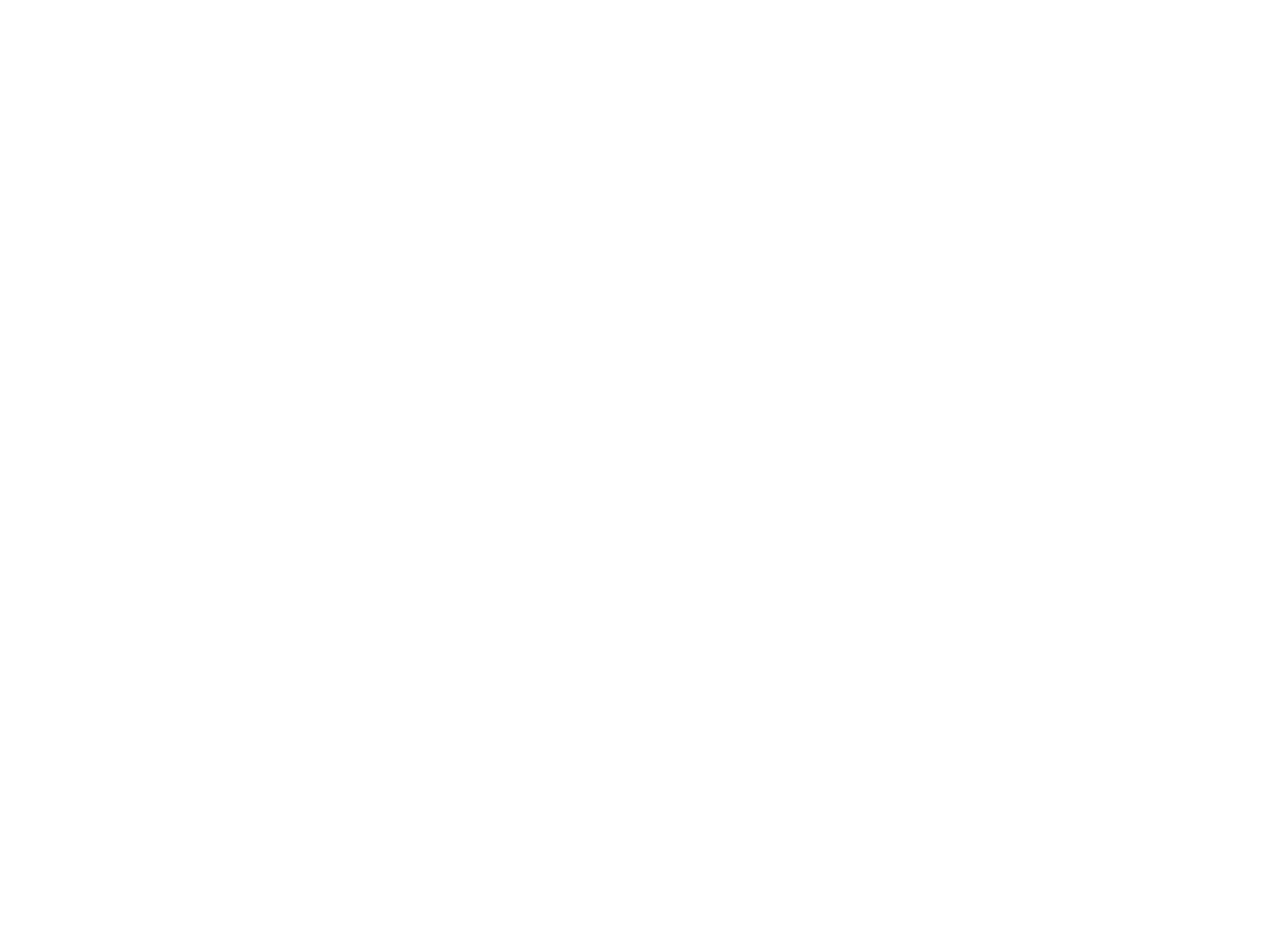
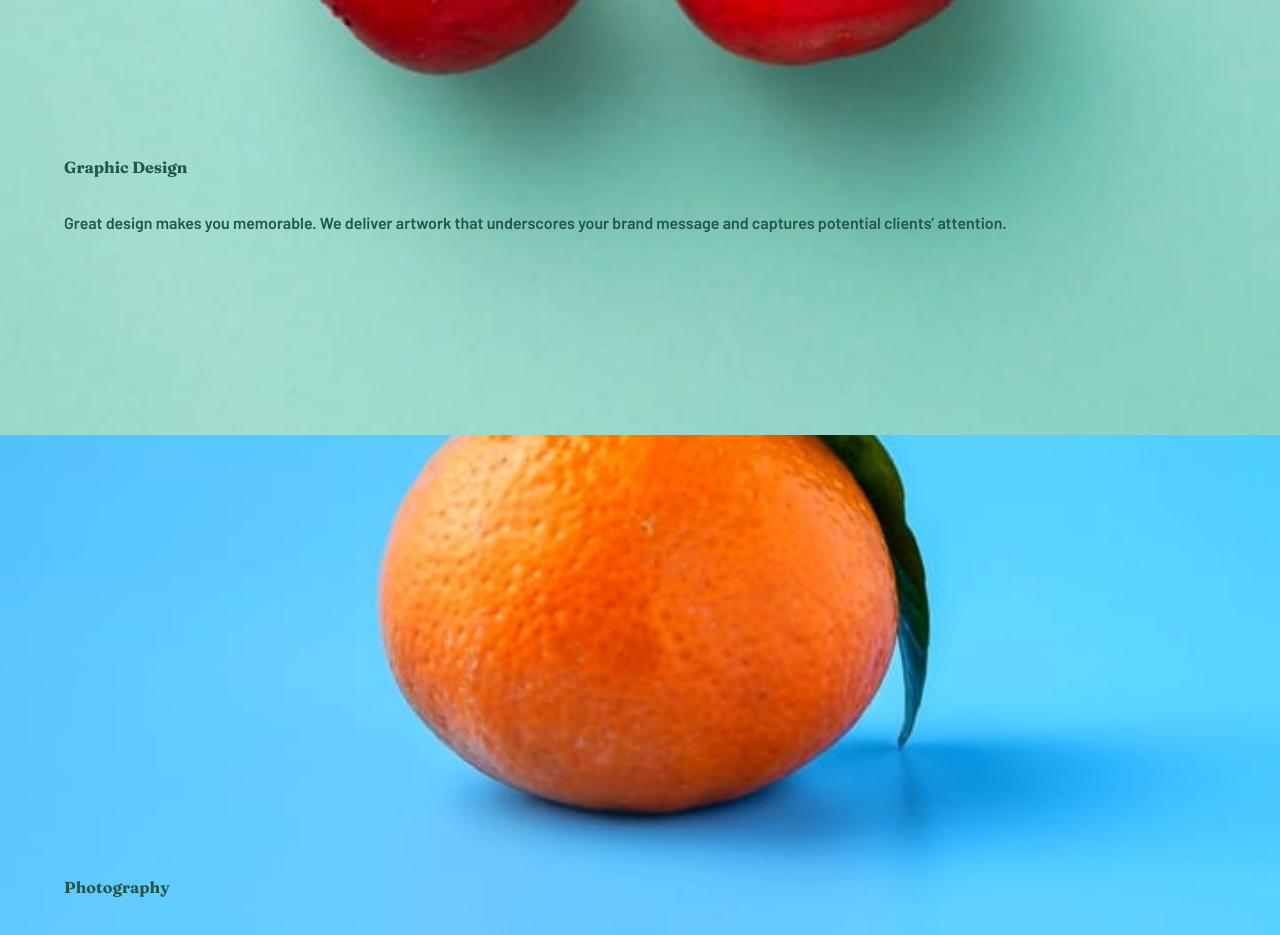
Before and after one commit to JacobJax/sunnyside, a React (Vite) app: page / in a window 1280 px wide. Shown: the part 2800-3735 px from the top of the page. Before the commit the page ends 2515 px from the top, so only its background shows below. Built offline with nearby package versions, Linux system fonts and the light colour scheme.

Commit message:
build services section

```diff
--- a/src/App.jsx
+++ b/src/App.jsx
@@ -2,6 +2,7 @@
 import Navbar from './components/Navbar'
 import Header from './components/Header'
 import About from './components/About'
+import Services from './components/Services'
 
 function App() {
 
@@ -12,6 +13,7 @@
         <Header />
       </section>
       <About />
+      <Services />
     </>
   )
 }
--- /dev/null
+++ b/src/components/Services.css
@@ -0,0 +1,35 @@
+.service {
+   height: 90vh;
+   display: flex;
+   flex-direction: column;
+   justify-content: end;
+
+   background-position: center;
+   background-size: cover;
+}
+.service-text {
+   padding: 2.4rem;
+}
+.service-text h1 {
+   font-family: 'Fraunces', serif;
+}
+.service-text p {
+   font-family: 'Barlow', sans-serif;
+}
+:is(.service-text) p, :is(.service-text) h1 {
+   color: var(--dark-desaturated-cyan);
+   padding: 1rem 0;
+}
+#graphic {
+   background-image: url('../assets/images/desktop/image-graphic-design.jpg');
+}
+#photography {
+   background-image: url('../assets/images/desktop/image-photography.jpg');
+}
+
+@media (min-width: 768px) {
+   .service-text {
+      padding: 4rem;
+      min-height: 50%;
+   }
+}
--- /dev/null
+++ b/src/components/Services.jsx
@@ -0,0 +1,20 @@
+import './Services.css'
+
+export default function Services() {
+   return(
+      <section id="services" className='md:flex'>
+         <div id="graphic" className="service text-center md:w-1/2">
+            <div className="service-text">
+               <h1 className='text-3xl'>Graphic Design</h1>
+               <p className='text-xl'>Great design makes you memorable. We deliver artwork that underscores your brand message and captures potential clients’ attention.</p>
+            </div>
+         </div>
+         <div id="photography" className="service text-center md:w-1/2">
+            <div className="service-text">
+               <h1 className='text-3xl'>Photography</h1>
+               <p className='text-xl'>Increase your credibility by getting the most stunning, high-quality photos that improve your business image.</p>
+            </div>
+         </div>
+      </section>
+   )
+}
```
